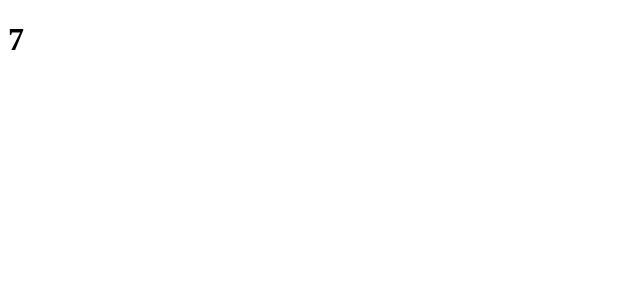
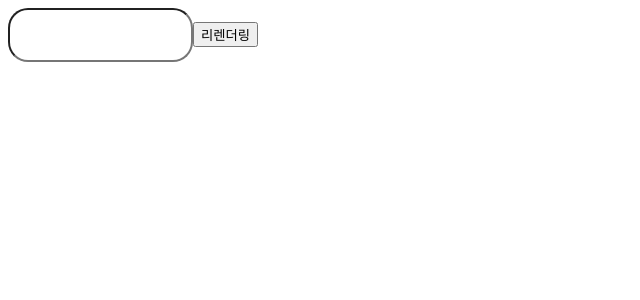
Before and after one commit to HoCG/Hook-Dive, a React (Vite) app: page / in a window 1280 px wide. Shown: the top 300 px of the page, without its empty margins (0-640 px from the left). Built offline with nearby package versions, Linux system fonts and the light colour scheme.

Commit message:
forwardRef를 사용해보자.

```diff
--- a/src/App.tsx
+++ b/src/App.tsx
@@ -7,10 +7,11 @@ import UseState from './components/useState/UseState';
 import UseRef from './components/useRef/UseRef';
 import UseRefForSetData from './components/useRef/UseRefForSetData';
 import UseInterval from './components/useRef/UseInterval';
+import ForwardRef from './components/useRef/forwardRef/ForwardRef';
 const App: React.FC = () => {
   return (
     <div>
-      <UseInterval></UseInterval>
+      <ForwardRef></ForwardRef>
     </div>
   )
 }
--- /dev/null
+++ b/src/components/useRef/forwardRef/ChildComponent.tsx
@@ -0,0 +1,19 @@
+import { ForwardedRef, forwardRef } from 'react';
+import styled from 'styled-components';
+
+type propsType = {};
+
+const ChildComponent = ({}, ref: ForwardedRef<HTMLInputElement>) => {
+  return (
+    <>
+      <CustomInput ref={ref}></CustomInput>
+    </>
+  );
+};
+
+const CustomInput = styled.input`
+border-radius: 20px;
+height: 3rem;
+`;
+
+export default forwardRef<HTMLInputElement, propsType>(ChildComponent);
--- /dev/null
+++ b/src/components/useRef/forwardRef/ForwardRef.tsx
@@ -0,0 +1,27 @@
+import React, { useEffect, useRef, useState } from 'react';
+import ChildComponent from './ChildComponent';
+
+const ForwardRef: React.FC = () => {
+  const [reRender, setReRender] = useState<Boolean>(false);
+  /*
+    forwardRef 이거 언제 사용하는걸까? 바로 커스텀 input같은걸 만들어서 쓸 때.
+    부모에서 자식의 input변화를 감지할때 state쓰는건 말도 안되잖아? 그래서 쓰는거임!
+  */
+  const handleOnClick = (e: React.MouseEvent<HTMLButtonElement>) => {
+    setReRender(!reRender);
+    e.preventDefault();
+
+  }
+  useEffect(() => {
+    console.log("리렌더링!", customRef.current?.value);
+  })
+  const customRef = useRef<HTMLInputElement>(null);
+  return (
+    <div>
+      <ChildComponent ref={customRef}></ChildComponent>
+      <button onClick={handleOnClick}>리렌더링</button>
+    </div>
+  );
+};
+
+export default ForwardRef;
```
Also changed, not shown: src/components/useRef/RefChild.tsx (added, +11 -0 lines), src/components/useRef/UseRefSetChild.tsx (added, +16 -0 lines).
